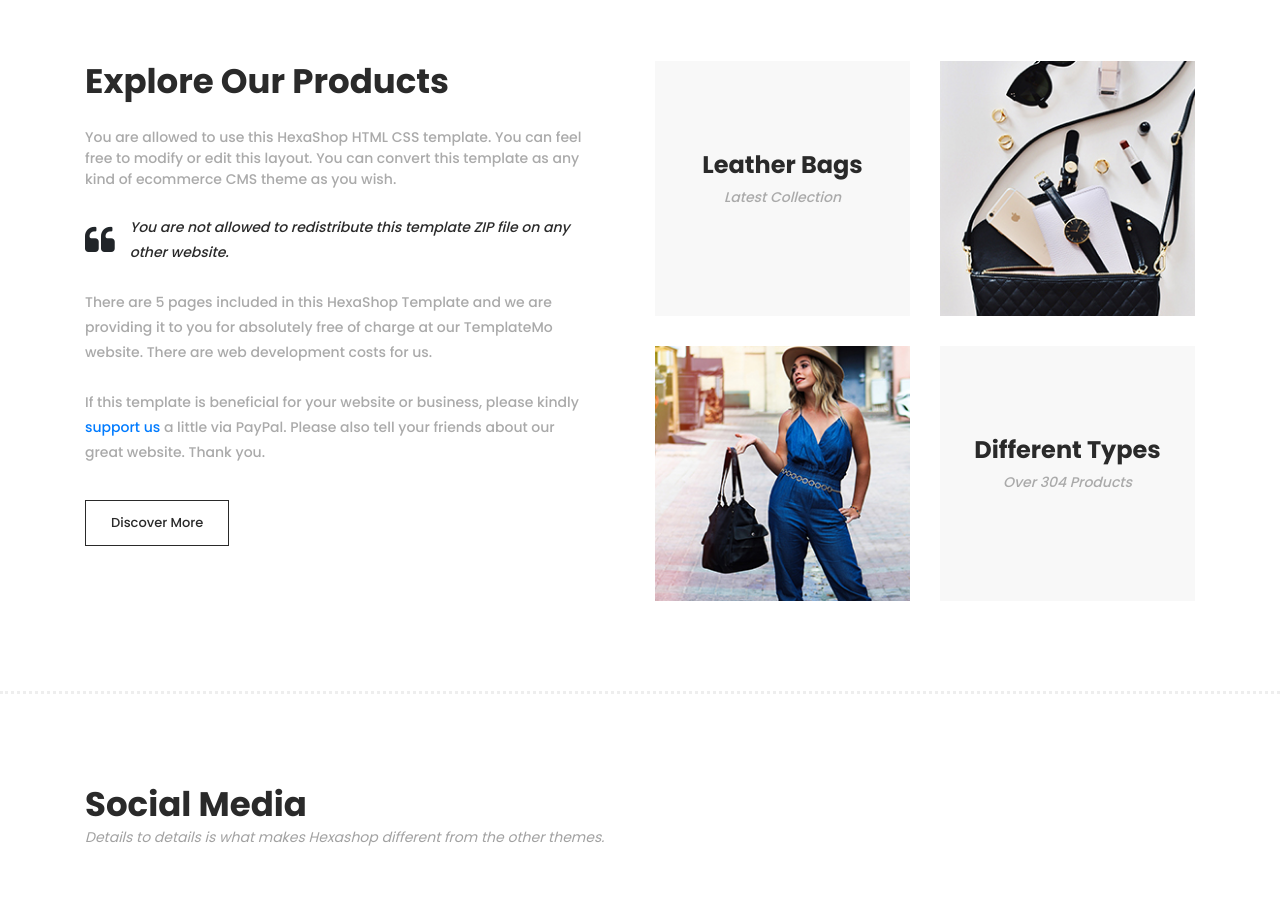
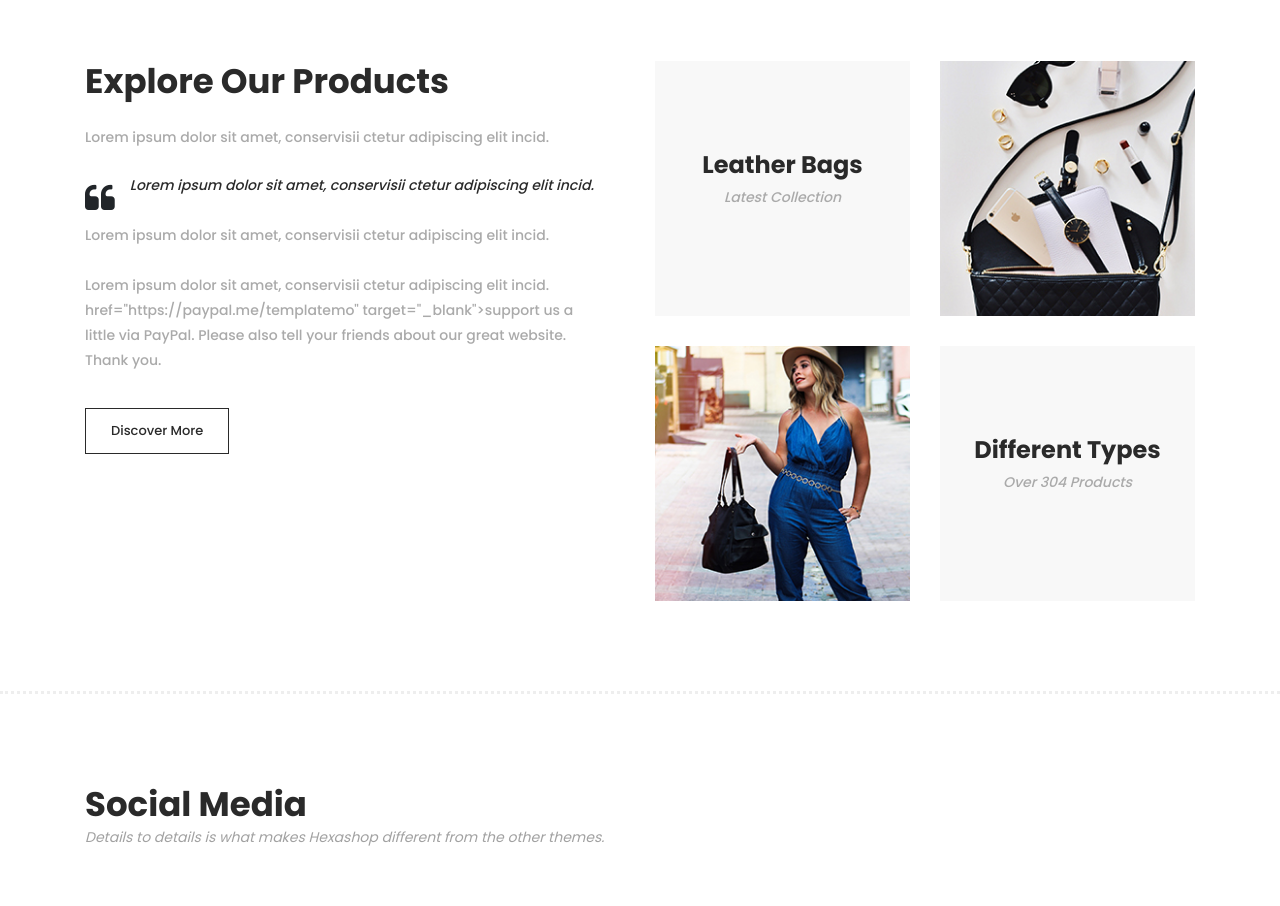
Before and after one commit to RodriAlviar/ShopWebsiteAssesment, a plain HTML site: page index.html in a window 1280 px wide. Shown: the part 3080-3986 px from the top of the page. Drawn offline with Linux system fonts and the light colour scheme.

Commit message:
index.html

```diff
--- a/index.html
+++ b/index.html
@@ -587,17 +587,14 @@ https://templatemo.com/tm-571-hexashop
                 <div class="col-lg-6">
                     <div class="left-content">
                         <h2>Explore Our Products</h2>
-                        <span>You are allowed to use this HexaShop HTML CSS template. You can feel free to modify or
-                            edit this layout. You can convert this template as any kind of ecommerce CMS theme as you
-                            wish.</span>
+                        <span>Lorem ipsum dolor sit amet, conservisii ctetur adipiscing elit incid.</span>
                         <div class="quote">
                             <i class="fa fa-quote-left"></i>
-                            <p>You are not allowed to redistribute this template ZIP file on any other website.</p>
+                            <p>Lorem ipsum dolor sit amet, conservisii ctetur adipiscing elit incid.</p>
                         </div>
-                        <p>There are 5 pages included in this HexaShop Template and we are providing it to you for
-                            absolutely free of charge at our TemplateMo website. There are web development costs for us.
+                        <p>Lorem ipsum dolor sit amet, conservisii ctetur adipiscing elit incid.
                         </p>
-                        <p>If this template is beneficial for your website or business, please kindly <a rel="nofollow"
+                        <p>Lorem ipsum dolor sit amet, conservisii ctetur adipiscing elit incid.
                                 href="https://paypal.me/templatemo" target="_blank">support us</a> a little via PayPal.
                             Please also tell your friends about our great website. Thank you.</p>
                         <div class="main-border-button">
```
